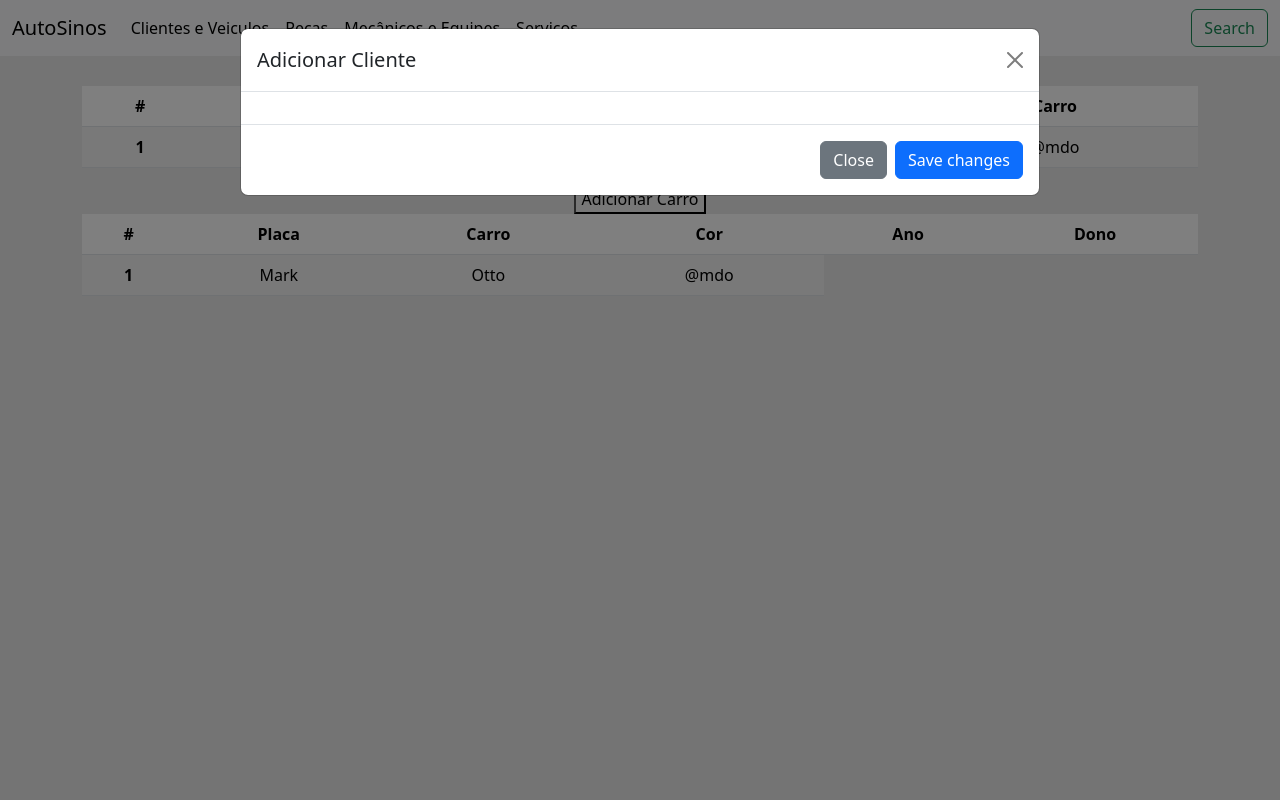
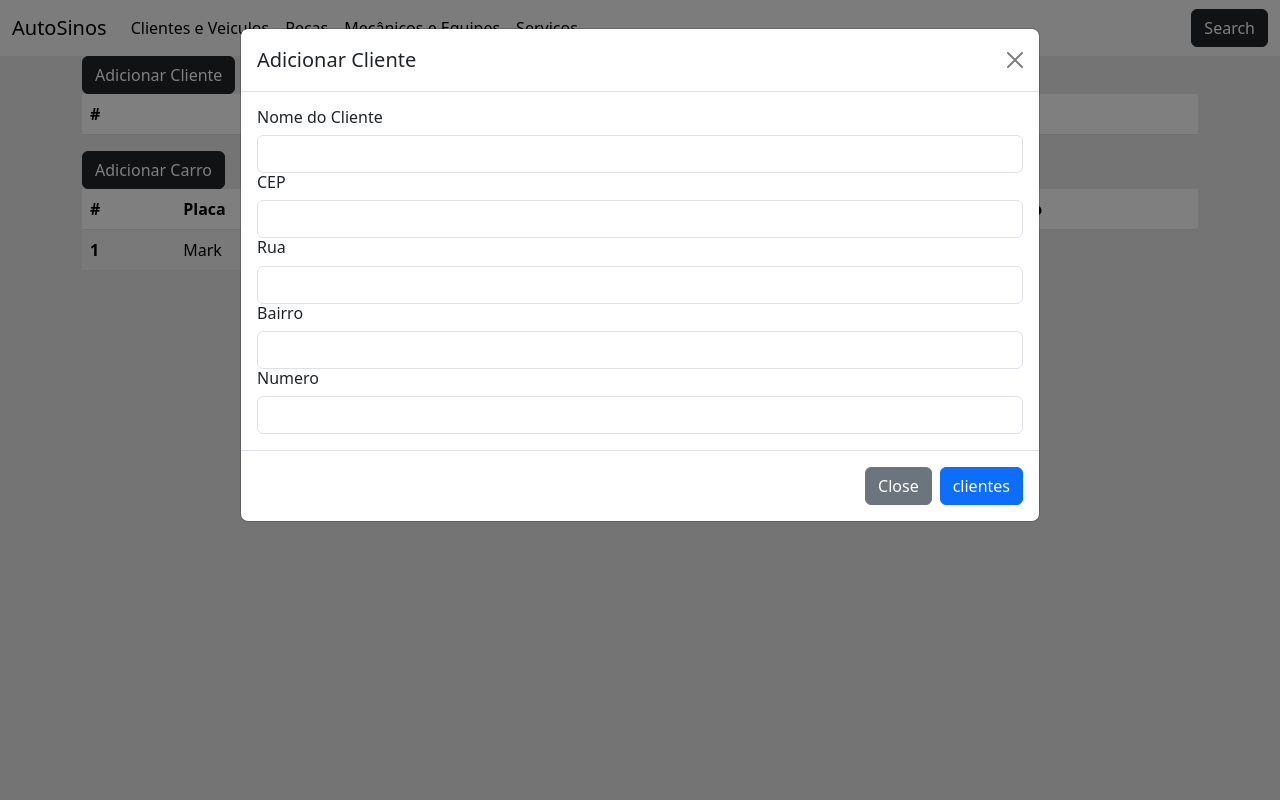
Before and after one commit to bruno-bueno/Sistema-de-controle-de-oficina-mecanica, a Flask app: page /clientesVeiculos in a window 1280 px wide, after a click on "Adicionar Cliente". Run offline with Flask 3, Linux system fonts and the light colour scheme; the visitor is signed in with stand-in values (Sample User, id 1); lists and menus that the app fills with data are empty; parts of the project's set-up code (start-up, migrations or seed data) failed here and were passed over.

Commit message:
Adição de funcionalidades que salvam e listam

```diff
--- a/app.py
+++ b/app.py
@@ -3,7 +3,7 @@ from dotenv import load_dotenv
 import os
 import hashlib
 
-from model import db, Usuario
+from model import db, Usuario, Servicos, Pecas, Endereco, Cliente
 
 app = Flask(__name__)
 
@@ -53,10 +53,37 @@ def homeUm():
         return render_template('index.html')
     return redirect('/login')
 
-@app.route("/clientesVeiculos", methods=['GET', 'POST'])
+@app.route("/clientesVeiculos", methods=['GET'])
 def clientesVeiculos():
     print(f"sessão: {session}")
     if(session):
+        clientes = Cliente.query.all()
+        enderecos = Endereco.query.all()
+        return render_template('clientesVeiculos.html', clientes = clientes, enderecos = enderecos)
+    return redirect('/login')
+
+@app.route("/clientes", methods=['POST'])
+def clientes():
+    print(f"sessão: {session}")
+    if(session):
+        if request.method == 'POST':
+            nome = request.form['nome']
+            cep = int(request.form['cep'])
+            rua = request.form['rua']
+            bairro = request.form['bairro']
+            numero = int(request.form['numero'])
+
+            endereco = Endereco(cep = cep, rua = rua, bairro = bairro, numero = numero)
+            db.session.add(endereco)
+            db.session.commit()
+
+            endereco_id = endereco.id_endereco
+
+            cliente = Cliente(nome=nome, id_endereco=endereco_id)
+            db.session.add(cliente)
+            db.session.commit()
+            print("teste")
+
         return render_template('clientesVeiculos.html')
     return redirect('/login')
 
@@ -64,7 +91,18 @@ def clientesVeiculos():
 def pecas():
     print(f"sessão: {session}")
     if(session):
-        return render_template('pecas.html')
+        if request.method == 'POST':
+            nome_da_peca = request.form['nome_da_peca']
+            marca = request.form['marca']
+            valor = float(request.form['valor'])
+
+            pecas = Pecas(nome_da_peca=nome_da_peca, marca=marca, valor=valor)
+            db.session.add(pecas)
+            db.session.commit()
+            print("teste")
+
+        pecas = Pecas.query.all()
+        return render_template('pecas.html', pecas = pecas)
     return redirect('/login')
 
 @app.route("/mecanicosEquipes", methods=['GET', 'POST'])
@@ -76,13 +114,21 @@ def mecanicosEquipes():
 
 @app.route("/servicos", methods=['GET', 'POST'])
 def servicos():
-    print(f"sessão: {session}")
+    print("sessão: {session}")
     if(session):
         if request.method == 'POST':
-            if request.form['servicos']:
-                nome = request.form['nome']
-                print(f"teste")
+            nome = request.form['nome']
+            descricao = request.form['descricao']
+            valor = float(request.form['valor'])
 
+            servico = Servicos(nome=nome, descricao=descricao, valor=valor)
+            db.session.add(servico)
+            db.session.commit()
+            print("teste")
 
-        return render_template('servicos.html')
+        servicos = Servicos.query.all()
+        return render_template('servicos.html', servicos = servicos)
     return redirect('/login')
+
+if __name__ == "__main__":
+    app.run(debug=True)
--- a/templates/base.html
+++ b/templates/base.html
@@ -29,11 +29,11 @@
                 <a class="nav-link active" href="{{ url_for('servicos') }}">Serviços</a>
               </li>
             </ul>
-            <button class="btn btn-outline-success" type="submit">Search</button>
+            <button class="btn btn-dark" type="submit">Search</button>
           </div>
         </div>
       </nav>
-      <div class="container text-center">
+      <div class="container">
         <div class="row">
           {% block conteudo %}
           {% endblock %}
--- a/templates/clientesVeiculos.html
+++ b/templates/clientesVeiculos.html
@@ -3,26 +3,29 @@
 {% block conteudo %}
 
 <div class="col">
-    <button data-bs-toggle="modal" data-bs-target="#modalClientes">Adicionar Cliente</button>
+    <button data-bs-toggle="modal" data-bs-target="#modalClientes" class="btn btn-dark">Adicionar Cliente</button>
     <table class="table table-striped">
         <thead>
           <tr>
             <th scope="col">#</th>
             <th scope="col">Cliente</th>
             <th scope="col">Endereço</th>
-            <th scope="col">Carro</th>
           </tr>
         </thead>
         <tbody>
+          {% for cliente in clientes %}
             <tr>
-            <th scope="row">1</th>
-            <td>Mark</td>
-            <td>Otto</td>
-            <td>@mdo</td>
+              <th scope="row">{{ cliente.id_clientes }}</th>
+              <td>{{ cliente.nome }}</td>
+          {% endfor %}
+          {% for endereco in enderecos %}
+              <td>{{ endereco.rua }}</td>
             </tr>
+          {% endfor %}
+
         </tbody>
     </table>
-    <button data-bs-toggle="modal" data-bs-target="#modalCarros">Adicionar Carro</button>
+    <button data-bs-toggle="modal" data-bs-target="#modalCarros" class="btn btn-dark">Adicionar Carro</button>
     <table class="table table-striped">
         <thead>
           <tr>
@@ -52,13 +55,24 @@
         <h1 class="modal-title fs-5">Adicionar Cliente</h1>
         <button type="button" class="btn-close" data-bs-dismiss="modal" aria-label="Close"></button>
       </div>
+      <form action="{{ url_for('clientes') }}" method="post">
         <div class="modal-body">
-
+          <h6>Nome do Cliente</h6>
+          <input type="text" class="form-control" name="nome" id="nome" required>
+          <h6>CEP</h6>
+          <input type="text" class="form-control" name="cep"  id="cep" required>
+          <h6>Rua</h6>
+          <input type="text" class="form-control" name="rua" id="rua" required>
+          <h6>Bairro</h6>
+          <input type="text" class="form-control" name="bairro" id="bairro" required>
+          <h6>Numero</h6>
+          <input type="text" class="form-control" name="numero" id="numero" required>
         </div>
         <div class="modal-footer">
           <button type="button" class="btn btn-secondary" data-bs-dismiss="modal">Close</button>
-        <button type="button" class="btn btn-primary">Save changes</button>
+          <input type="submit" value="clientes" class="btn btn-primary">
         </div>
+      </form>
     </div>
   </div>
 </div>
@@ -81,4 +95,19 @@
   </div>
 </div>
 
+<script>
+  document.querySelector('#cep').addEventListener('blur', function () {
+        const cep = this.value;
+        fetch(`https://viacep.com.br/ws/${cep}/json/`)
+          .then((response) => response.json())
+          .then((data) => {
+            document.querySelector('input[name="bairro"]').value = data.bairro;
+            document.querySelector('input[name="rua"]').value = data.logradouro;
+          })
+          .catch((error) => {
+            console.error('Erro ao buscar o endereço:', error);
+          });
+      });
+</script>
+
 {% endblock %}
--- a/templates/index.html
+++ b/templates/index.html
@@ -23,7 +23,7 @@
     </table>
 </div>
 <div class="col">
-    <button data-bs-toggle="modal" data-bs-target="#modal">Adicionar Ordem de Serviços</button>
+    <button data-bs-toggle="modal" data-bs-target="#modal" class="btn btn-dark">Adicionar Ordem de Serviços</button>
 </div>
 <div class="modal fade modal-lg" id="modal" tabindex="-1" >
   <div class="modal-dialog">
--- a/templates/mecanicosEquipes.html
+++ b/templates/mecanicosEquipes.html
@@ -3,7 +3,7 @@
 {% block conteudo %}
 
 <div class="col">
-    <button data-bs-toggle="modal" data-bs-target="#modalEquipe">Adicionar Equipes</button>
+    <button data-bs-toggle="modal" data-bs-target="#modalEquipe" class="btn btn-dark">Adicionar Equipes</button>
     <table class="table table-striped">
         <thead>
           <tr>
@@ -22,7 +22,7 @@
           </tr>
         </tbody>
     </table>
-    <button data-bs-toggle="modal" data-bs-target="#modalMecanicos">Adicionar Mecânico</button>
+    <button data-bs-toggle="modal" data-bs-target="#modalMecanicos" class="btn btn-dark">Adicionar Mecânico</button>
     <table class="table table-striped">
         <thead>
           <tr>
```
Also changed, not shown: model.py (+78 -0 lines), templates/pecas.html (+16 -7 lines), templates/servicos.html (+13 -15 lines). Lines whose indentation alone changed are shown as unchanged.
